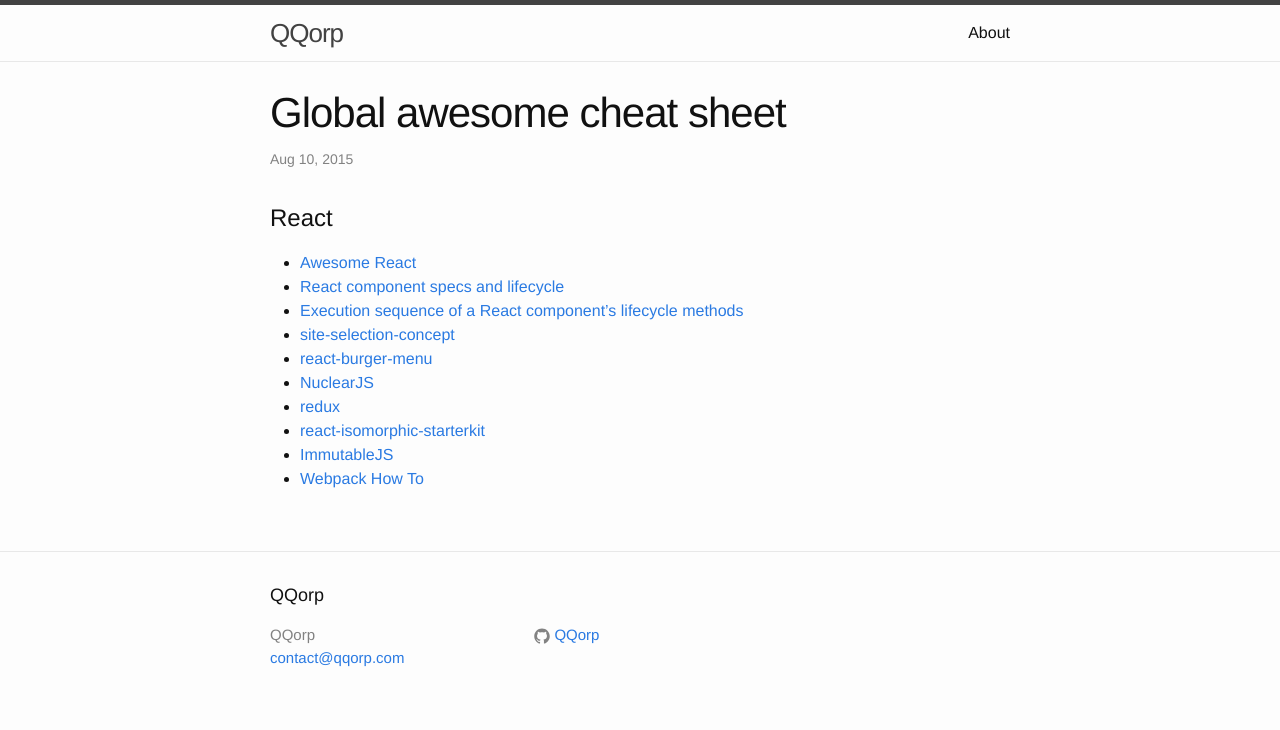
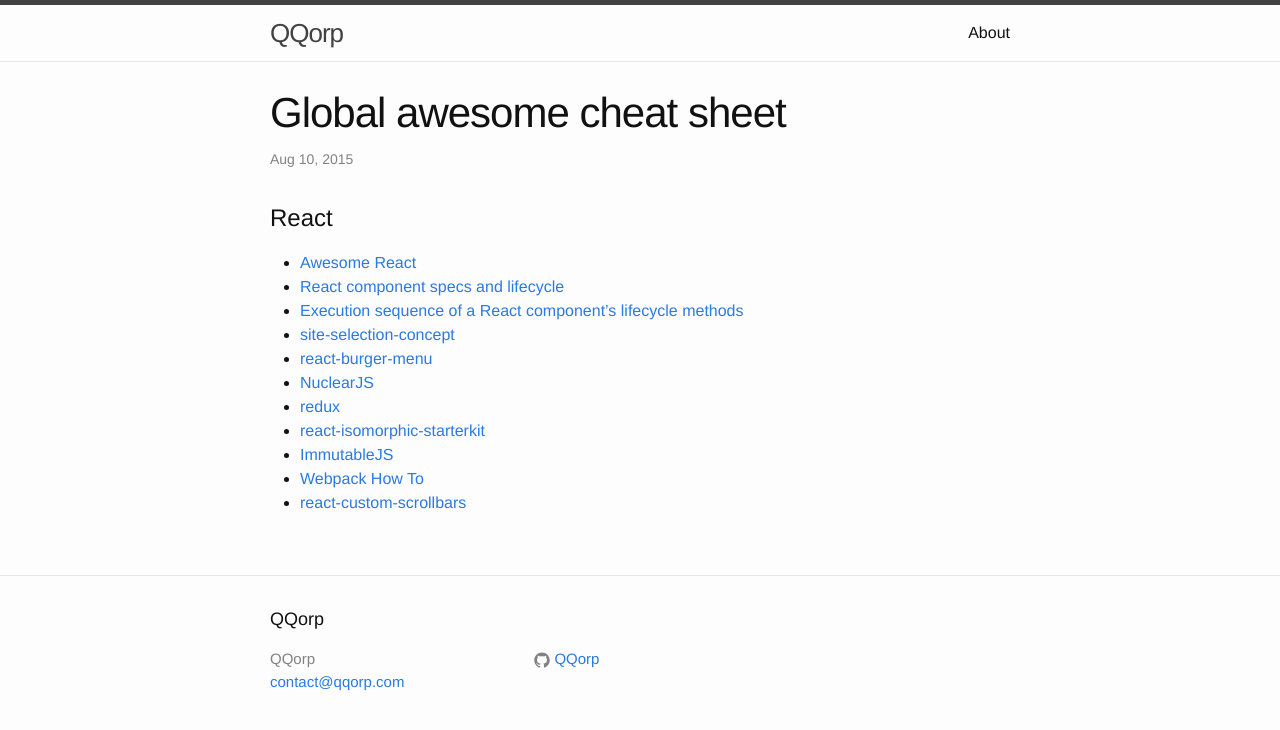
Before and after one commit to QQorp/QQorp.github.io, a Jekyll site: the page built from _posts/2015-08-10-ReactJS-ressources.markdown, in a window 1280 px wide. Shown: the top 730 px of the page. Built offline with Jekyll 4.4.1, drawn with Linux system fonts in a browser that asks for light colours.

Commit message:
Added react-custom-scrollbars

```diff
--- a/_posts/2015-08-10-ReactJS-ressources.markdown
+++ b/_posts/2015-08-10-ReactJS-ressources.markdown
@@ -16,3 +16,4 @@ categories: cheatsheet
 - [react-isomorphic-starterkit](https://github.com/RickWong/react-isomorphic-starterkit)
 - [ImmutableJS](https://github.com/facebook/immutable-js)
 - [Webpack How To](https://github.com/petehunt/webpack-howto)
+- [react-custom-scrollbars](http://react.rocks/example/react-custom-scrollbars)
```
